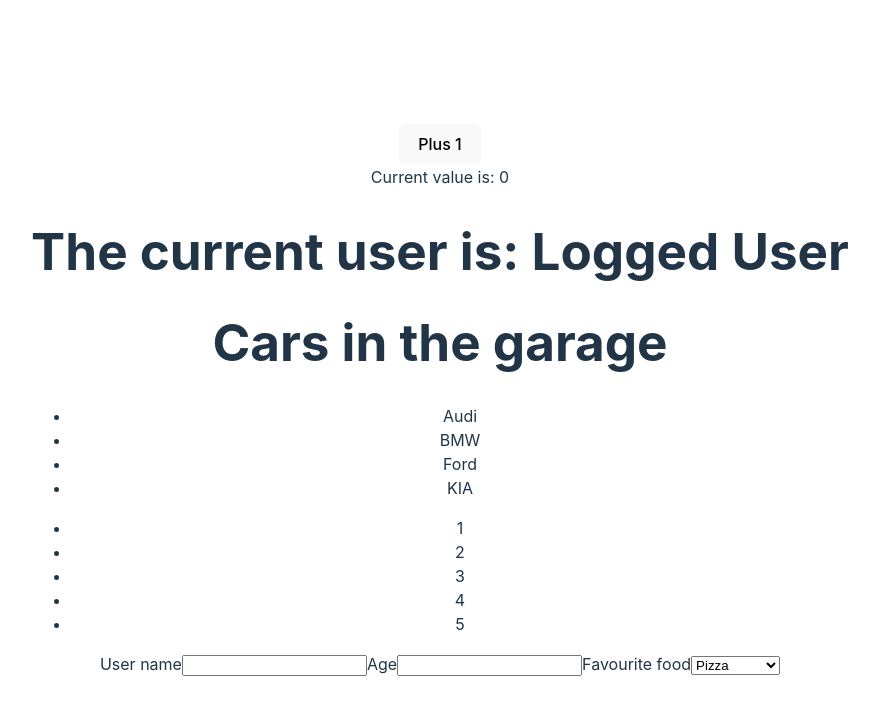
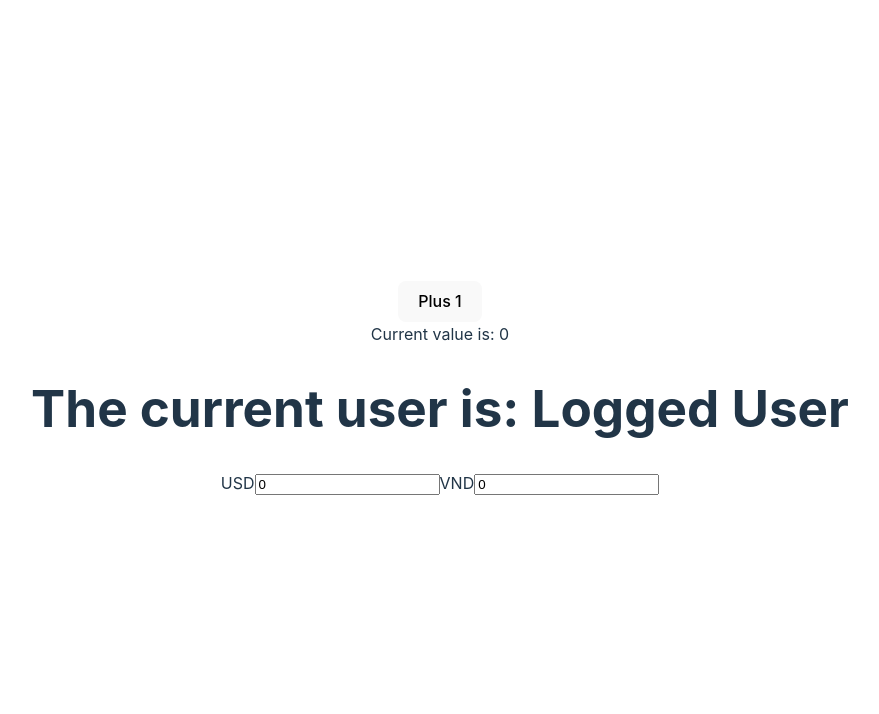
Before and after one commit to ngocquang2509/timesheet-management, a React (Vite) app in the folder my-react-app/: page / in a window 1280 px wide. Shown: the top 714 px of the page, without its empty margins (200-1079 px from the left). Built offline with nearby package versions, Linux system fonts and the light colour scheme.

Commit message:
Lifting State Up

```diff
--- a/my-react-app/src/App.tsx
+++ b/my-react-app/src/App.tsx
@@ -3,6 +3,7 @@ import { Greeting } from "./Main Concepts/Conditional Rendering";
 import { Counter } from "./Main Concepts/Counter";
 import { Form } from "./Main Concepts/Forms";
 import { ListNumber } from "./Main Concepts/Keys";
+import { Caculator } from "./Main Concepts/Lifting State Up/Caculator";
 import { Garage } from "./Main Concepts/Lists";
 
 const cars = ["Audi", "BMW", "Ford", "KIA"];
@@ -13,9 +14,7 @@ function App() {
     <div className="App">
       <Counter />
       <Greeting isLoggedIn={true} />
-      <Garage cars={cars} />
-      <ListNumber value={numbers} />
-      <Form/>
+      <Caculator/>
     </div>
   );
 }
--- /dev/null
+++ b/my-react-app/src/Main Concepts/Lifting State Up/Caculator.tsx
@@ -0,0 +1,29 @@
+import React, { useState } from "react";
+import { USDtoVND } from "./USDtoVND";
+import { VNDtoUSD } from "./VNDtoUSD";
+
+export class Caculator extends React.Component<
+  {},
+  { vnd: number; usd: number }
+> {
+  constructor(props: any) {
+    super(props);
+    this.state = {
+      usd: 0,
+      vnd: 0,
+    };
+  }
+
+  handleChange = (data: any) => {
+    this.setState(data);
+  };
+
+  render() {
+    return (
+      <div style={{ margin: "3%" }}>
+        <USDtoVND onHandleChange={this.handleChange} value={this.state.usd} />
+        <VNDtoUSD onHandleChange={this.handleChange} value={this.state.vnd} />
+      </div>
+    );
+  }
+}
--- /dev/null
+++ b/my-react-app/src/Main Concepts/Lifting State Up/USDtoVND.tsx
@@ -0,0 +1,18 @@
+export const USDtoVND = (props: any) => {
+    const convert = (usd: number) => {
+        return usd * 23632
+    }
+
+    const handleChange = (e: any) => {
+        const usd = e.target.value
+        const vnd = convert(usd)
+        props.onHandleChange({usd, vnd})
+    }
+
+    return (
+        <>
+        <span>USD</span>
+        <input type="text" onChange={handleChange} value={props.value}/>
+        </>
+    )
+}
--- /dev/null
+++ b/my-react-app/src/Main Concepts/Lifting State Up/VNDtoUSD.tsx
@@ -0,0 +1,18 @@
+export const VNDtoUSD = (props: any) => {
+    const convert = (vnd: number) => {
+        return vnd/23632
+    }
+
+    const handleChange = (e: any) => {
+        const vnd = e.target.value
+        const usd = convert(vnd)
+        props.onHandleChange({usd, vnd})
+    }
+
+    return (
+        <>
+        <span>VND</span>
+        <input type="text" onChange={handleChange} value={props.value}/>
+        </>
+    )
+}
```
